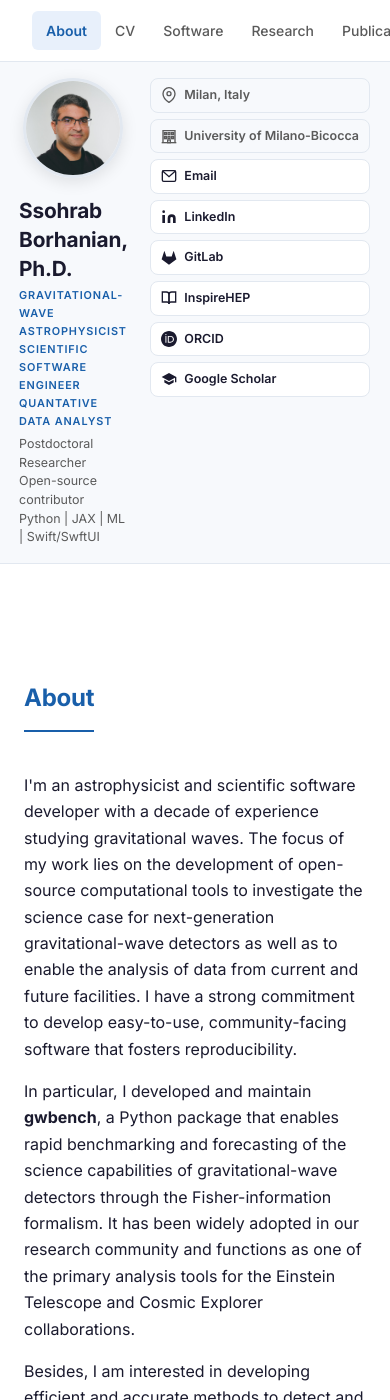
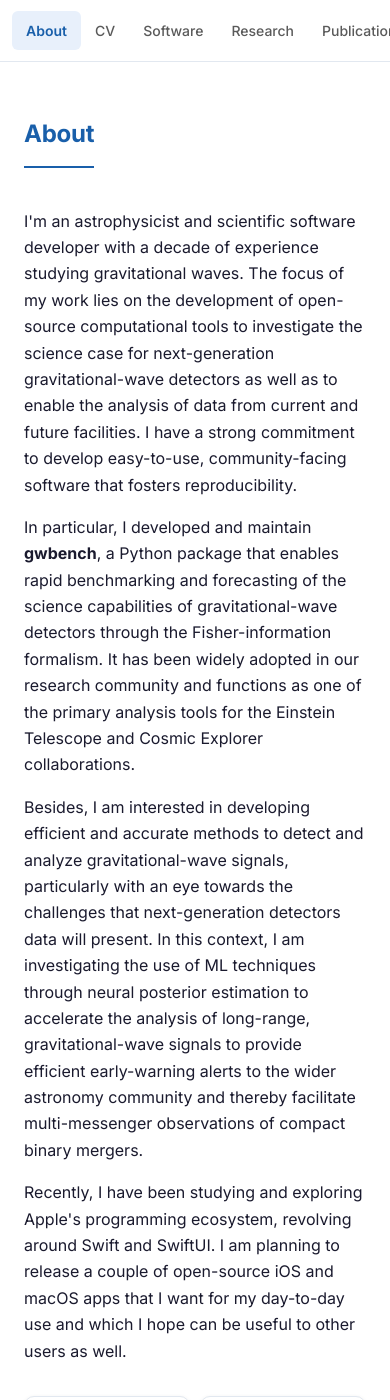
Before and after one commit to sborhanian/sborhanian.github.io, a Jekyll site: the page built from index.html, in a window 390 px wide and 1400 px high. Built offline with Jekyll 4.4.1, drawn with Linux system fonts in a browser that asks for light colours.

Commit message:
moved the sidebar to the bottom in narrow mode and made the navbar scrollable

```diff
--- a/assets/css/style.css
+++ b/assets/css/style.css
@@ -692,19 +692,25 @@
 }
 
 @media (max-width: 800px) {
-  /* Stack wrapper: sidebar on top, main content below */
+  /* Stack wrapper: sidebar goes to the bottom */
   .site-wrapper { flex-direction: column; }
-  .site-main { margin-left: 0; padding-top: var(--nav-h); }
+  .site-main  { margin-left: 0; padding-top: var(--nav-h); order: 1; }
+  .sidebar    { order: 2; }
   #navbar { left: 0; }
 
-  /* Sidebar becomes a horizontal top bar */
+  /* Make navbar scrollable */
+  .nav-inner { padding-inline: 12px; overflow-x: auto; -webkit-overflow-scrolling: touch; }
+  .nav-links { flex-shrink: 0; }
+  .nav-links a { white-space: nowrap; }
+
+  /* Sidebar becomes a horizontal bottom bar */
   .sidebar {
     position: static;
     width: 100%;
     height: auto;
-    margin-top: var(--nav-h);  /* clear the fixed nav */
     border-right: none;
-    border-bottom: 1px solid var(--border);
+    border-top: 1px solid var(--border);
+    border-bottom: none;
     flex-direction: row;
     align-items: flex-start;
     padding: 16px 20px;
```
